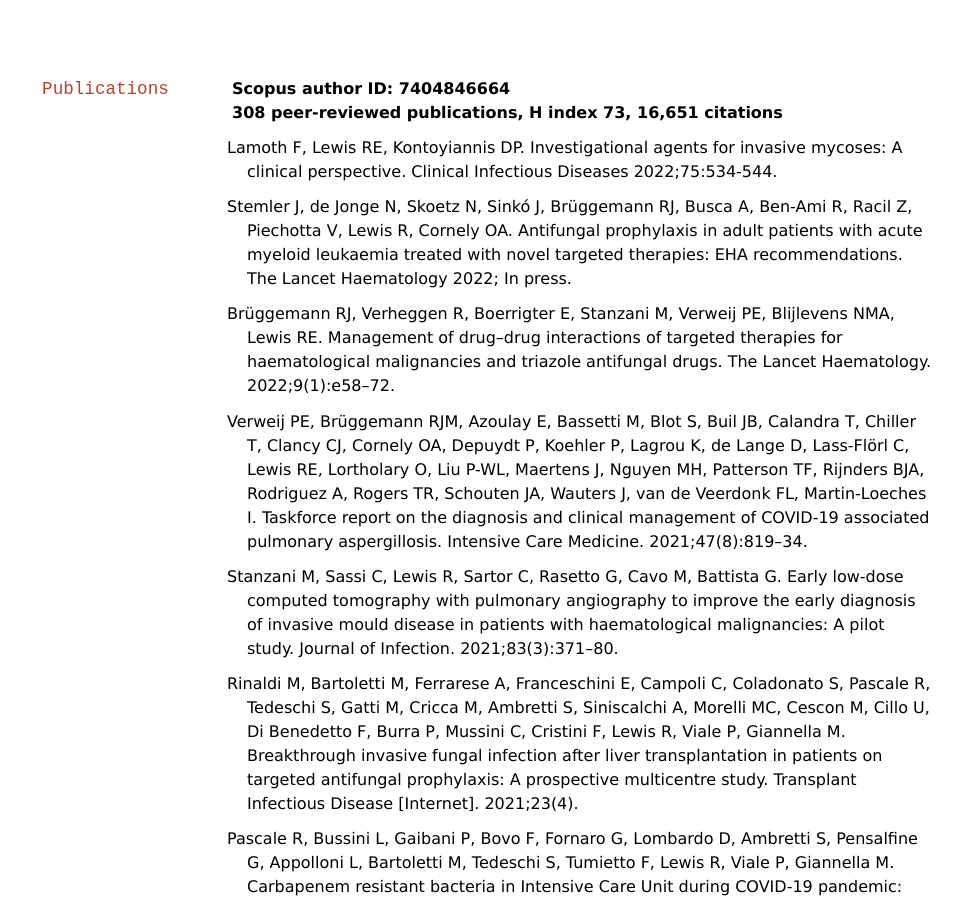
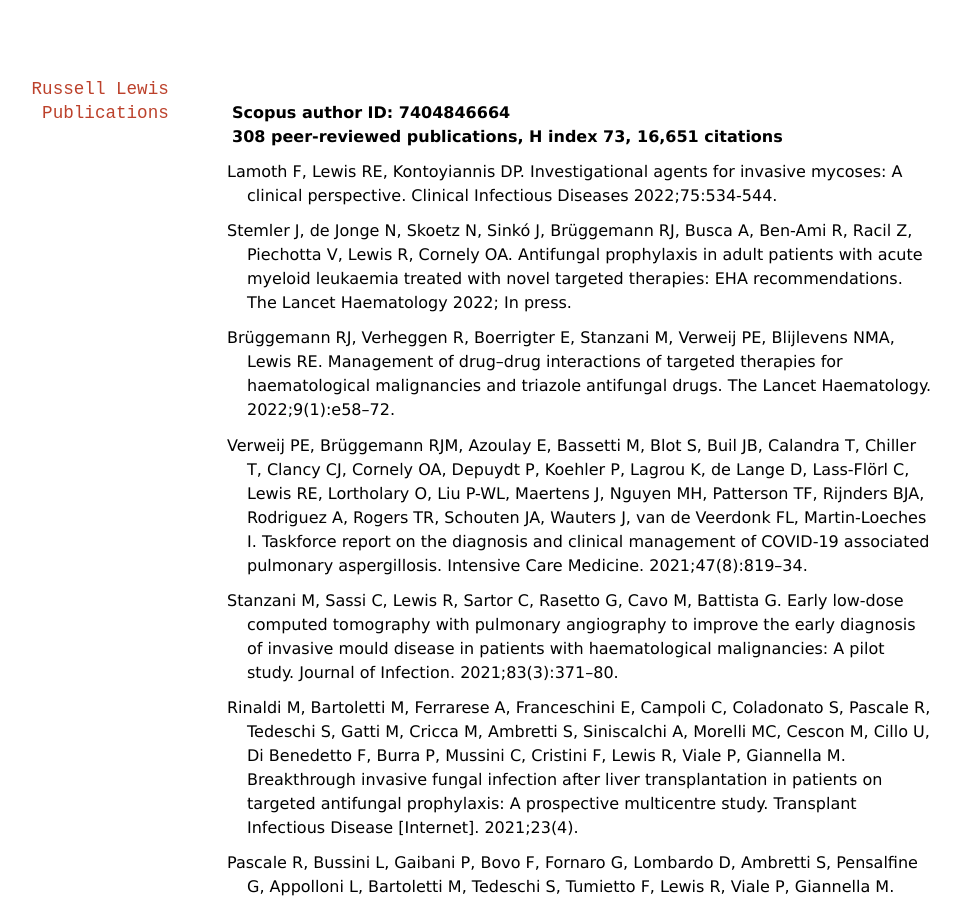
Before and after one commit to Russlewisbo/publications, a Jekyll site: the page built from index.md, in a window 1280 px wide and 900 px high. Shown: the whole window, without its empty margins (100-1061 px from the left). Built offline with Jekyll 4.4.1, drawn with Linux system fonts in a browser that asks for light colours.

Commit message:
Update index.md
revision

```diff
--- a/index.md
+++ b/index.md
@@ -3,7 +3,7 @@ layout: cv
 title: Russell Lewis
 ---
 
-## Publications
+## Russell Lewis Publications
 
 __Scopus author ID: 7404846664 <br>
 308 peer-reviewed publications, H index 73, 16,651 citations__ <br>
```
